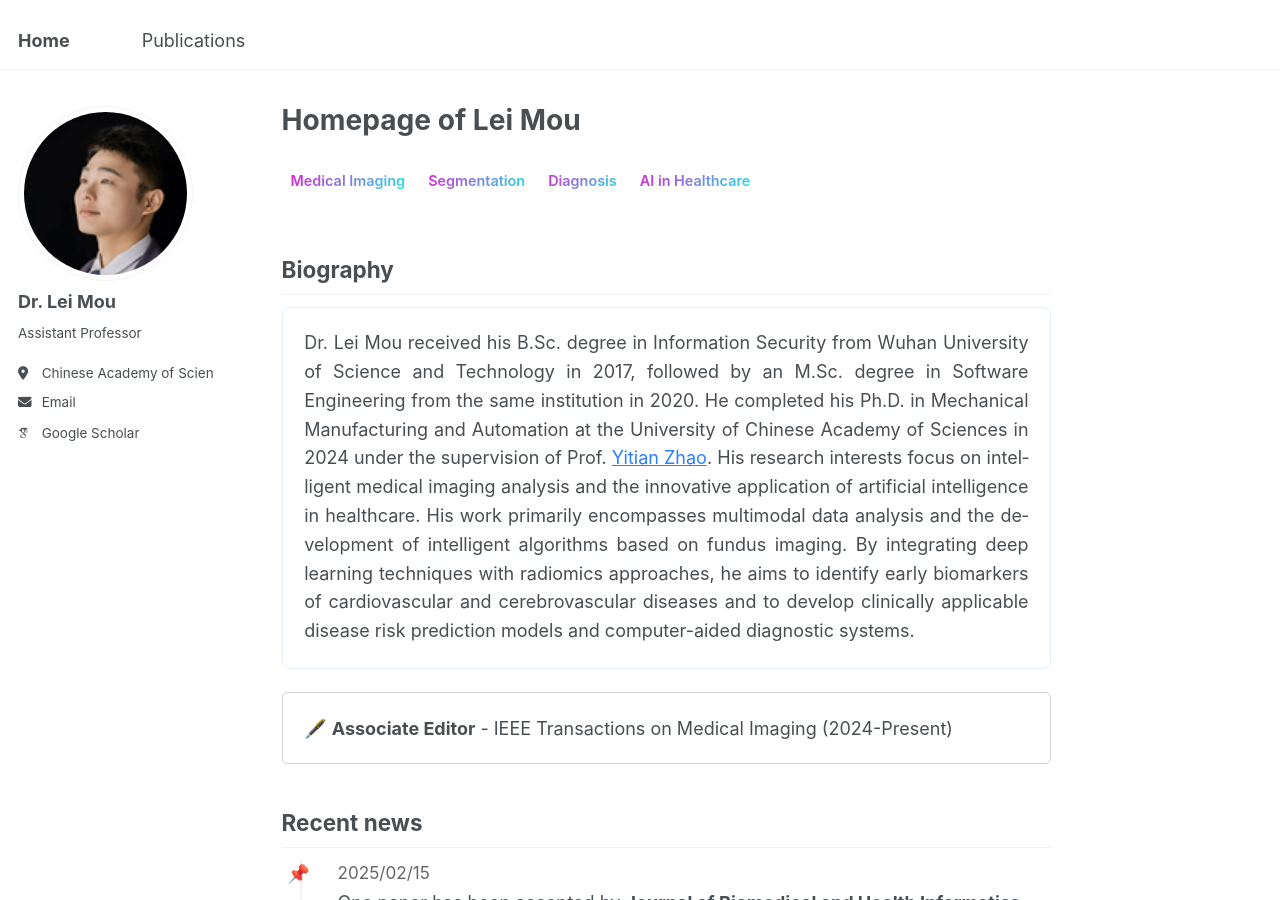
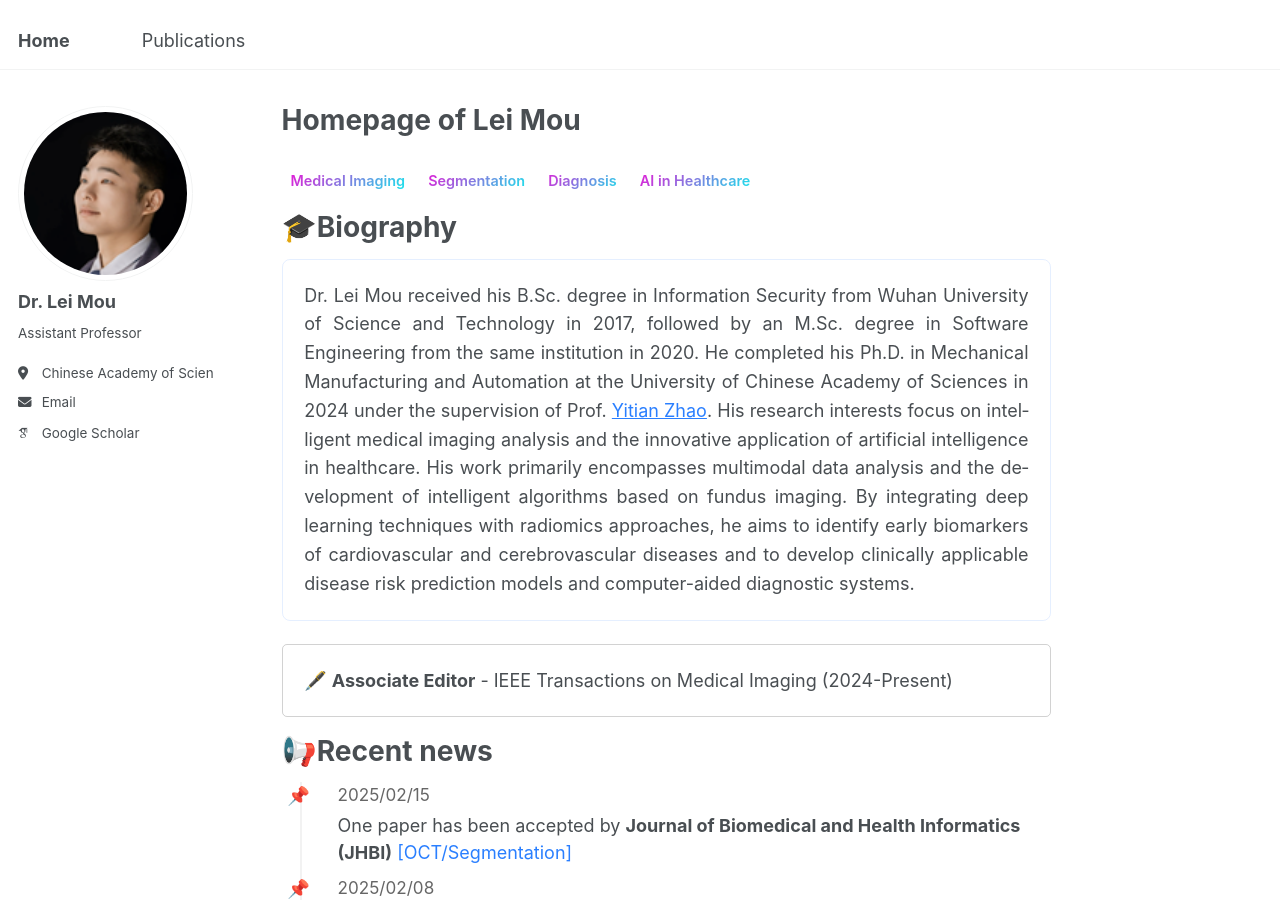
Before and after one commit to iBrain-007/iBrain-007.github.io, a Jekyll site: the page built from _pages/about.md, in a window 1280 px wide and 900 px high. Built offline with Jekyll 4.4.1, drawn with Linux system fonts in a browser that asks for light colours; some web fonts are replaced.

```diff
--- a/_pages/about.md
+++ b/_pages/about.md
@@ -101,7 +101,7 @@ redirect_from:
     <a>AI in Healthcare</a>
 </div>
 
-<h2>Biography</h2>
+<h1>🎓Biography</h1>
 
 <p class="bio">
 Dr. Lei Mou received his B.Sc. degree in Information Security from Wuhan University of Science and Technology in 2017, followed by an M.Sc. degree in Software Engineering from the same institution in 2020. He completed his Ph.D. in Mechanical Manufacturing and Automation at the University of Chinese Academy of Sciences in 2024 under the supervision of Prof. <a href="https://ytianzhao.github.io/" style="color: var(--accent-color); text-decoration: underline;">Yitian Zhao</a>. His research interests focus on intelligent medical imaging analysis and the innovative application of artificial intelligence in healthcare. His work primarily encompasses multimodal data analysis and the development of intelligent algorithms based on fundus imaging. By integrating deep learning techniques with radiomics approaches, he aims to identify early biomarkers of cardiovascular and cerebrovascular diseases and to develop clinically applicable disease risk prediction models and computer-aided diagnostic systems.
@@ -111,7 +111,7 @@ Dr. Lei Mou received his B.Sc. degree in Information Security from Wuhan Univers
 🖋️ <strong>Associate Editor</strong> - IEEE Transactions on Medical Imaging (2024-Present)
 </div>
 
-<h2>Recent news</h2>
+<h1>📢Recent news</h1>
 
 <div class="news-item">
     <div class="news-date">2025/02/15</div>
```
